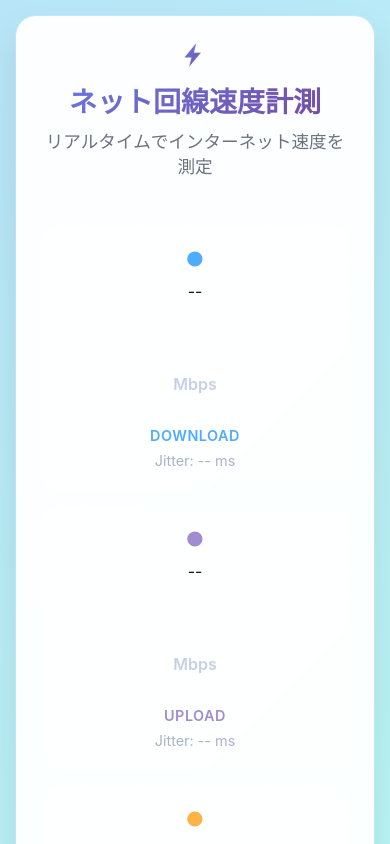
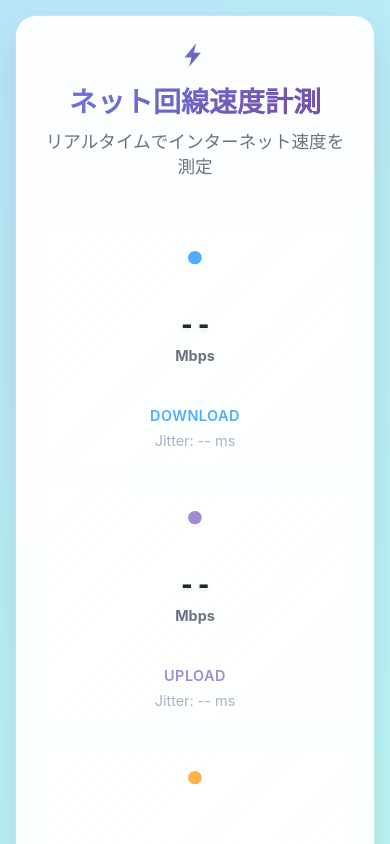
Before and after one commit to comodo-apps/comodo-web-speed, a Next.js app: page / in a window 390 px wide. Shown: the top 844 px of the page. Built offline with nearby package versions, Linux system fonts and the light colour scheme.

Commit message:
気になったところを修正しました！

```diff
--- a/src/app/page.module.css
+++ b/src/app/page.module.css
@@ -5,8 +5,8 @@
   position: relative;
 }
 .gaugeSvg {
-  width: 180px;
-  height: 180px;
+  width: 200px;
+  height: 200px;
   transform: rotate(-90deg);
 }
 .gaugeBg {
@@ -39,15 +39,34 @@
   place-items: center;
 }
 .unit {
-  margin-top: 6px;
-  color: #c6d0e3;
-  font-weight: 600;
+  position: absolute;
+  top: 50%;
+  left: 50%;
+  transform: translate(-50%, calc(-50% + 2.5rem));
+  color: #6b7280;
+  font-weight: 700;
+  font-size: 1.1rem;
+  text-align: center;
+  margin: 0;
 }
 .jitterSmall {
   margin-top: 6px;
   text-align: center;
   color: #a9b3c8;
   font-size: 0.9rem;
+}
+
+.comfortLevel {
+  margin-top: 8px;
+  text-align: center;
+  font-size: 0.85rem;
+  font-weight: 600;
+  padding: 4px 8px;
+  border-radius: 12px;
+  background: rgba(255, 255, 255, 0.1);
+  backdrop-filter: blur(10px);
+  border: 1px solid rgba(255, 255, 255, 0.2);
+  transition: all 0.3s ease;
 }
 
 .history {
@@ -186,15 +205,6 @@
   transition: transform 0.3s ease;
 }
 
-.metricCard:hover::before {
-  transform: scaleX(1);
-}
-
-.metricCard:hover {
-  transform: translateY(-4px);
-  box-shadow: 0 10px 25px rgba(0, 0, 0, 0.1);
-}
-
 .metricIcon {
   width: 32px;
   height: 32px;
@@ -224,11 +234,30 @@
 }
 
 .metricValue {
-  font-size: 2.8rem;
-  font-weight: 800;
+  font-size: 4.5rem;
+  font-weight: 900;
   color: #ffffff;
-  text-shadow: 0 6px 16px rgba(0, 0, 0, 0.35);
+  text-shadow: 0 8px 20px rgba(0, 0, 0, 0.4);
   font-family: "JetBrains Mono", monospace;
+  text-align: center;
+  line-height: 1;
+  letter-spacing: -0.02em;
+}
+
+.value {
+  font-size: 3.2rem;
+  font-weight: 900;
+  color: #1f2937;
+  text-shadow: 0 2px 4px rgba(0, 0, 0, 0.1);
+  font-family: "JetBrains Mono", monospace;
+  text-align: center;
+  line-height: 1;
+  letter-spacing: -0.02em;
+  position: absolute;
+  top: 50%;
+  left: 50%;
+  transform: translate(-50%, -50%);
+  margin: 0;
 }
 
 /* コントロール */
@@ -331,6 +360,14 @@
   padding: 1rem;
   border: 1px solid rgba(0, 0, 0, 0.1);
   text-align: center;
+  transition: all 0.3s ease;
+}
+
+.logContainer.completed {
+  background: linear-gradient(135deg, rgba(34, 197, 94, 0.1), rgba(16, 185, 129, 0.05));
+  border: 1px solid rgba(34, 197, 94, 0.3);
+  box-shadow: 0 4px 12px rgba(34, 197, 94, 0.15);
+  animation: completionPulse 0.6s ease-out;
 }
 
 .logText {
@@ -341,6 +378,12 @@
   margin: 0;
   white-space: pre-wrap;
   word-break: break-word;
+  transition: color 0.3s ease;
+}
+
+.logContainer.completed .logText {
+  color: #059669;
+  font-weight: 600;
 }
 
 /* アニメーション */
@@ -387,6 +430,21 @@
   }
 }
 
+@keyframes completionPulse {
+  0% {
+    transform: scale(1);
+    box-shadow: 0 4px 12px rgba(34, 197, 94, 0.15);
+  }
+  50% {
+    transform: scale(1.02);
+    box-shadow: 0 8px 20px rgba(34, 197, 94, 0.25);
+  }
+  100% {
+    transform: scale(1);
+    box-shadow: 0 4px 12px rgba(34, 197, 94, 0.15);
+  }
+}
+
 /* ダークモード対応 */
 @media (prefers-color-scheme: dark) {
   .speedTestCard {
@@ -429,6 +487,21 @@
 
   .logText {
     color: #d1d5db;
+  }
+
+  .logContainer.completed {
+    background: linear-gradient(135deg, rgba(34, 197, 94, 0.15), rgba(16, 185, 129, 0.08));
+    border: 1px solid rgba(34, 197, 94, 0.4);
+    box-shadow: 0 4px 12px rgba(34, 197, 94, 0.2);
+  }
+
+  .logContainer.completed .logText {
+    color: #10b981;
+  }
+
+  .comfortLevel {
+    background: rgba(0, 0, 0, 0.2);
+    border: 1px solid rgba(255, 255, 255, 0.1);
   }
 
   .startButton {
@@ -479,8 +552,22 @@
     padding: 1.25rem;
   }
 
+  .gaugeSvg {
+    width: 180px;
+    height: 180px;
+  }
+
   .metricValue {
-    font-size: 1.5rem;
+    font-size: 2.8rem;
+  }
+
+  .value {
+    font-size: 2.2rem;
+  }
+
+  .unit {
+    font-size: 1rem;
+    transform: translate(-50%, calc(-50% + 2rem));
   }
 
   .startButton {
@@ -550,4 +637,22 @@
   .speedTestCard {
     padding: 1.5rem;
   }
+
+  .gaugeSvg {
+    width: 160px;
+    height: 160px;
+  }
+
+  .metricValue {
+    font-size: 2.2rem;
+  }
+
+  .value {
+    font-size: 1.8rem;
+  }
+
+  .unit {
+    font-size: 0.9rem;
+    transform: translate(-50%, calc(-50% + 1.8rem));
+  }
 }
--- a/src/app/page.tsx
+++ b/src/app/page.tsx
@@ -41,6 +41,7 @@ export default function Page() {
   const [message, setMessage] = useState<string>("");
 
   const [running, setRunning] = useState(false);
+  const [completed, setCompleted] = useState(false);
   const barRef = useRef<HTMLProgressElement>(null);
   const dlCircleRef = useRef<SVGCircleElement>(null);
   const ulCircleRef = useRef<SVGCircleElement>(null);
@@ -103,6 +104,35 @@ export default function Page() {
     Math.max(0, Math.min(1, mbpsVal / 1000));
   const normLatency = (msVal: number) =>
     1 - Math.max(0, Math.min(1, msVal / 300));
+
+  // 快適度を計算する関数
+  const getComfortLevel = (type: 'download' | 'upload' | 'latency', value: number) => {
+    switch (type) {
+      case 'download':
+        if (value >= 100) return { level: '非常に快適', color: '#10b981', emoji: '🚀' };
+        if (value >= 50) return { level: '快適', color: '#3b82f6', emoji: '😊' };
+        if (value >= 25) return { level: '普通', color: '#f59e0b', emoji: '😐' };
+        if (value >= 10) return { level: 'やや遅い', color: '#ef4444', emoji: '😕' };
+        return { level: '遅い', color: '#dc2626', emoji: '😞' };
+
+      case 'upload':
+        if (value >= 50) return { level: '非常に快適', color: '#10b981', emoji: '🚀' };
+        if (value >= 25) return { level: '快適', color: '#3b82f6', emoji: '😊' };
+        if (value >= 10) return { level: '普通', color: '#f59e0b', emoji: '😐' };
+        if (value >= 5) return { level: 'やや遅い', color: '#ef4444', emoji: '😕' };
+        return { level: '遅い', color: '#dc2626', emoji: '😞' };
+
+      case 'latency':
+        if (value <= 20) return { level: '非常に快適', color: '#10b981', emoji: '🚀' };
+        if (value <= 50) return { level: '快適', color: '#3b82f6', emoji: '😊' };
+        if (value <= 100) return { level: '普通', color: '#f59e0b', emoji: '😐' };
+        if (value <= 200) return { level: 'やや遅い', color: '#ef4444', emoji: '😕' };
+        return { level: '遅い', color: '#dc2626', emoji: '😞' };
+
+      default:
+        return { level: '不明', color: '#6b7280', emoji: '❓' };
+    }
+  };
 
   // 履歴機能は削除
 
@@ -198,6 +228,7 @@ export default function Page() {
   const start = async () => {
     if (running) return;
     setRunning(true);
+    setCompleted(false);
     setDown("-- Mbps");
     setUp("-- Mbps");
     setLat("-- ms");
@@ -225,7 +256,8 @@ export default function Page() {
       animateGaugeTo(ulCircleRef.current, 0, normMbps(ul), 1200);
       animateNumber(ulValueRef.current, 0, ul, "", 1200, 0);
 
-      setMessage("完了");
+      setMessage("✅ 計測完了");
+      setCompleted(true);
       if (barRef.current) barRef.current.value = 100;
       // eslint-disable-next-line @typescript-eslint/no-explicit-any -- 外部ライブラリ都合で一時的にany
     } catch (e: any) {
@@ -281,6 +313,14 @@ export default function Page() {
               Download
             </div>
             <div className={styles.jitterSmall}>Jitter: {jit}</div>
+            {down !== "-- Mbps" && (
+              <div
+                className={styles.comfortLevel}
+                style={{ color: getComfortLevel('download', parseFloat(down)).color }}
+              >
+                {getComfortLevel('download', parseFloat(down)).emoji} {getComfortLevel('download', parseFloat(down)).level}
+              </div>
+            )}
           </div>
 
           <div className={`${styles.metricCard} ${styles.upload}`}>
@@ -312,6 +352,14 @@ export default function Page() {
               Upload
             </div>
             <div className={styles.jitterSmall}>Jitter: {jit}</div>
+            {up !== "-- Mbps" && (
+              <div
+                className={styles.comfortLevel}
+                style={{ color: getComfortLevel('upload', parseFloat(up)).color }}
+              >
+                {getComfortLevel('upload', parseFloat(up)).emoji} {getComfortLevel('upload', parseFloat(up)).level}
+              </div>
+            )}
           </div>
 
           <div className={`${styles.metricCard} ${styles.latency}`}>
@@ -343,6 +391,14 @@ export default function Page() {
               Latency
             </div>
             <div className={styles.jitterSmall}>Jitter: {jit}</div>
+            {lat !== "-- ms" && (
+              <div
+                className={styles.comfortLevel}
+                style={{ color: getComfortLevel('latency', parseFloat(lat)).color }}
+              >
+                {getComfortLevel('latency', parseFloat(lat)).emoji} {getComfortLevel('latency', parseFloat(lat)).level}
+              </div>
+            )}
           </div>
         </div>
 
@@ -357,6 +413,8 @@ export default function Page() {
           </button>
         </div>
 
+        {(running || completed || message) && (
+          <>
             <div className={styles.progressContainer}>
               <progress
                 ref={barRef}
@@ -368,9 +426,11 @@ export default function Page() {
 
             {/* 履歴UIは削除 */}
 
-        <div className={styles.logContainer}>
+            <div className={`${styles.logContainer} ${completed ? styles.completed : ""}`}>
               <pre className={styles.logText}>{message}</pre>
             </div>
+          </>
+        )}
       </div>
       <footer className={styles.footer}>
         <div className={styles.footerInner}>
```
Lines whose indentation alone changed are shown as unchanged.
